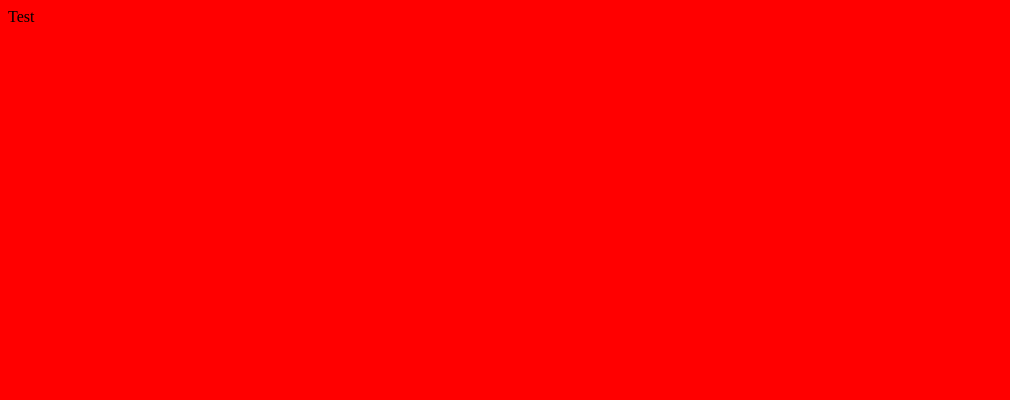
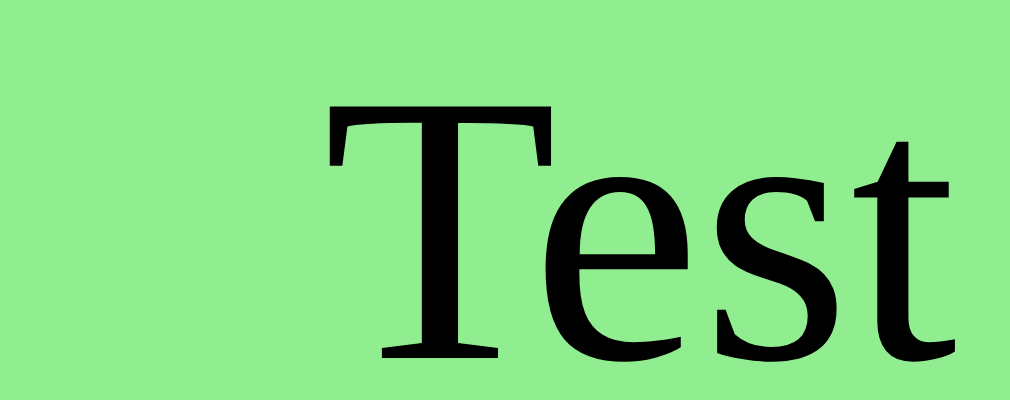
Before and after one commit to daveoe/form-jobs, a website: page public/index.html in a window 1280 px wide. Shown: the whole page, without its empty margins (0-1010 px from the left). Drawn offline with Linux system fonts and the light colour scheme.

Commit message:
Connecting Sass and compiling

```diff
--- a/public/sass/1-base/_base-dir.sass
+++ b/public/sass/1-base/_base-dir.sass
@@ -0,0 +1 @@
+@import "base"
--- /dev/null
+++ b/public/sass/1-base/_base.sass
@@ -0,0 +1,5 @@
+body
+    background: lightgreen
+    text-align: center
+    vertical-align: middle
+    font-size: 30vw
```
Also changed, not shown: public/css/app.css, 1 other file.
